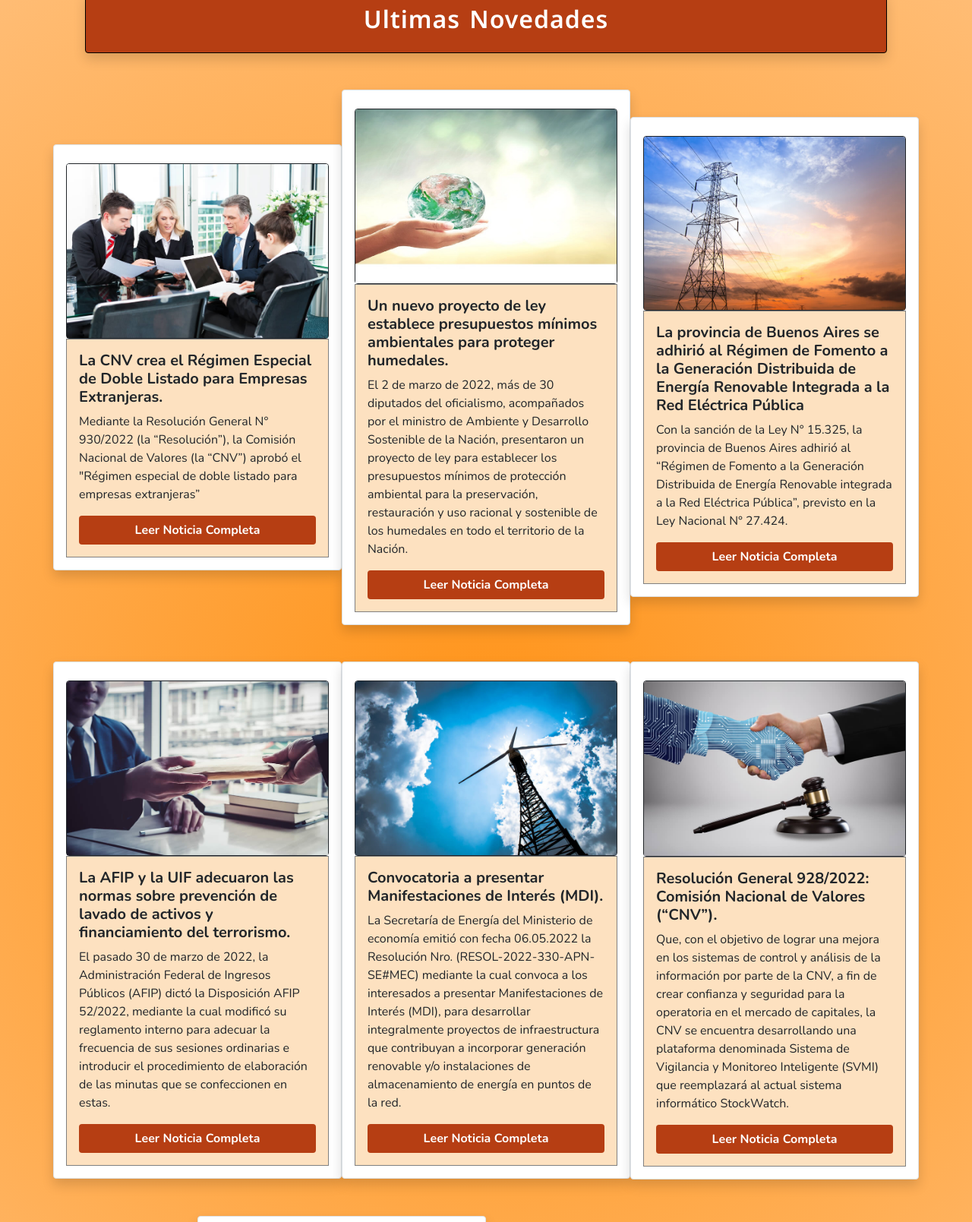
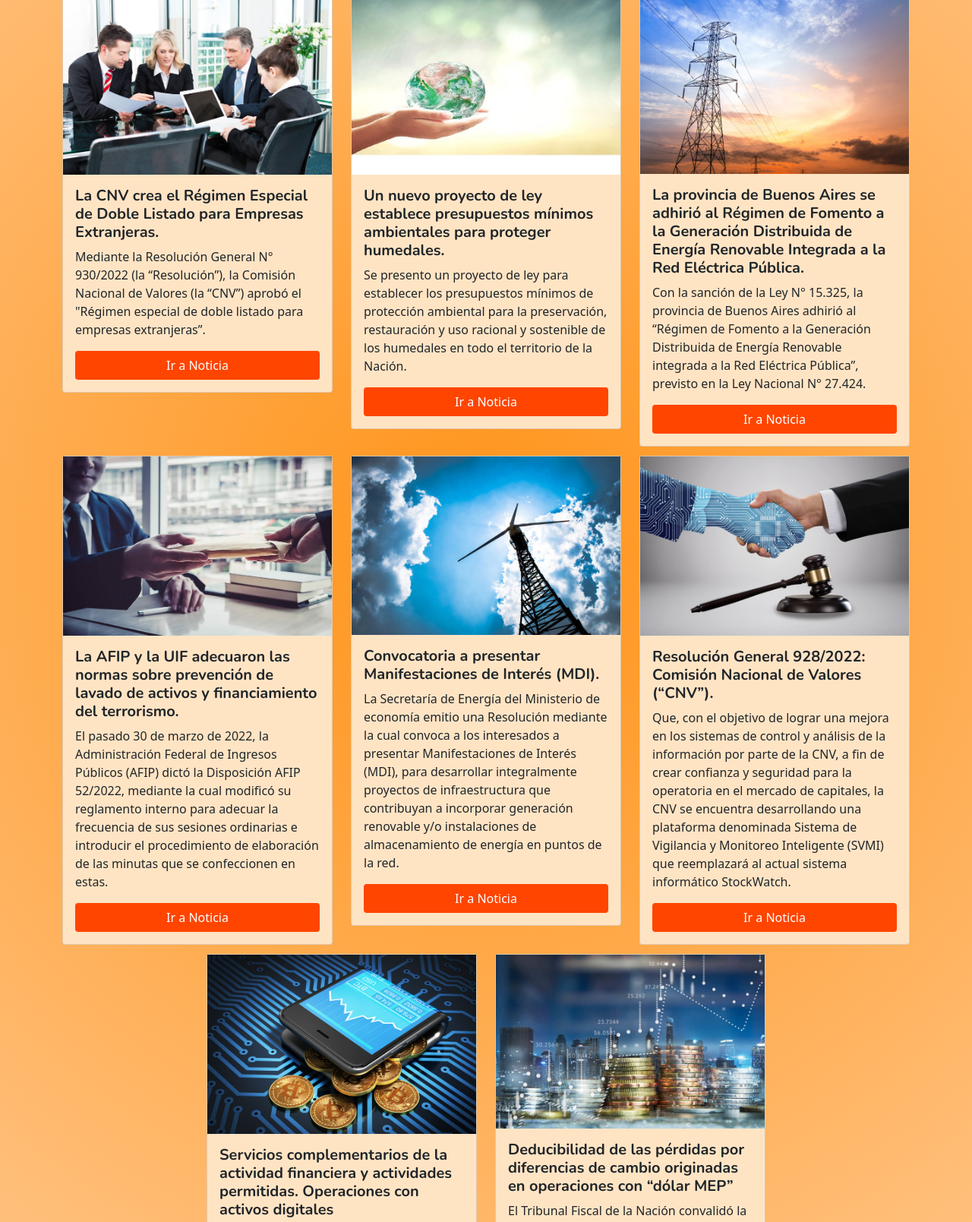
Before and after one commit to matias-kreig/Legal-Digital-Kreig, a website: page index.html in a window 1280 px wide. Shown: the part 501-2110 px from the top of the page at 76% size. Drawn offline with nearby package versions, Linux system fonts and the light colour scheme; a web font is replaced by a local one.

Commit message:
ordenando noticias

```diff
--- a/index.html
+++ b/index.html
@@ -99,103 +99,90 @@
                 </div>
             </div>
 
-            <div class="container">
-                <div class="shadow p-3 mb-5 rounded tituloIndexNovedades">
-                    <h2> <b>Ultimas Novedades </b></h2>
+            <div class="container noticiasIndex">
+                <div class="row ">
+                    <div class="col-12 col-lg-4 col-md-6 mt-1 mb-2">
+                        <div class="card noticiasIndexCard" >
+                            <img src="./Imagenes/Imagen Noticia 1.jpg" class="img-fluid" alt="Imagen de Noticias N°1">
+                            <div class="card-body">
+                              <h5 class="card-title "><b>La CNV crea el Régimen Especial de Doble Listado para Empresas Extranjeras.</b> </h5>
+                              <p class="card-text">Mediante la Resolución General N° 930/2022 (la “Resolución”), la Comisión Nacional de Valores (la “CNV”) aprobó el "Régimen especial de doble listado para empresas extranjeras”.</p>
+                              <a href="./paginas/noticias-uno.html" class="btn  d-flex justify-content-center">Ir a Noticia</a>
                             </div>
                         </div>
-
-            <div class="container noticiasMain  ">
-                <div class="row d-flex justify-content-center d-flex align-items-center">
-                    <div class="col-11 col-sm-6 col-md-6 col-lg-4 col-xl-4 border p-3 mb-2 bg-light text-dark shadow p-3 mb-5 bg-white rounded  ">
-                        <div class="card border border-dark w-100 mt-2 ">
-                            <img class="card-img-top " src="./Imagenes/Imagen Noticia 1.jpg" alt="Card image cap">
                     </div>
-                        <div class="card-body divNoticiasIndex">
-                            <h5 class="card-title text-start">La CNV crea el Régimen Especial de Doble Listado para Empresas Extranjeras.
-                            </h5>
-                            <p class="card-text text-start">Mediante la Resolución General N° 930/2022 (la “Resolución”), la Comisión Nacional de Valores (la “CNV”) aprobó el "Régimen especial de doble listado para empresas extranjeras”</p>
-                            <a href="./paginas/noticias-uno.html" class="btn text-white botonNot">Leer Noticia Completa</a>
+                    <div class="col-12 col-lg-4 col-md-6 mt-1 mb-2">
+                        <div class="card noticiasIndexCard">
+                            <img src="./Imagenes/Imagen Noticia 2.jpg" class="img-fluid" alt="Imagen de Noticias N°2">
+                            <div class="card-body">
+                              <h5 class="card-title"><b>Un nuevo proyecto de ley establece presupuestos mínimos ambientales para proteger humedales.</b> </h5>
+                              <p class="card-text">Se presento un proyecto de ley para establecer los presupuestos mínimos de protección ambiental para la preservación, restauración y uso racional y sostenible de los humedales en todo el territorio de la Nación.</p>
+                              <a href="./paginas/noticias-dos.html" class="btn  d-flex justify-content-center">Ir a Noticia</a>
                             </div>
                         </div>
-                        <div class="col-11 col-sm-6 col-md-6 col-lg-4 col-xl-4 border p-3 mb-2 bg-light text-dark shadow p-3 mb-5 bg-white rounded">
-                            <div class="card border border-dark w-100 mt-2 ">
-                                <img class="card-img-top " src="./Imagenes/Imagen Noticia 2.jpg" alt="Card image cap">
                     </div>
-                            <div class="card-body divNoticiasIndex">
-                                <h5 class="card-title text-start">Un nuevo proyecto de ley establece presupuestos mínimos ambientales para proteger humedales.</h5>
-                                <p class="card-text text-start">El 2 de marzo de 2022, más de 30 diputados del oficialismo, acompañados por el ministro de Ambiente y Desarrollo Sostenible de la Nación, presentaron un proyecto de ley para establecer los presupuestos mínimos de protección ambiental para la preservación, restauración y uso racional y sostenible de los humedales en todo el territorio de la Nación.</p>
-                                <a href="./paginas/noticias-dos.html" class="btn text-white botonNot">Leer Noticia Completa</a>
+                    <div class="col-12 col-lg-4 col-md-12 mt-1 mb-2">
+                        <div class="card noticiasIndexCard">
+                            <img src="./Imagenes/Imagen Noticia 3.jpg" class="img-fluid" alt="Imagen de Noticias N°3">
+                            <div class="card-body">
+                              <h5 class="card-title"><b>La provincia de Buenos Aires se adhirió al Régimen de Fomento a la Generación Distribuida de Energía Renovable Integrada a la Red Eléctrica Pública.</b> </h5>
+                              <p class="card-text">Con la sanción de la Ley N° 15.325, la provincia de Buenos Aires adhirió al “Régimen de Fomento a la Generación Distribuida de Energía Renovable integrada a la Red Eléctrica Pública”, previsto en la Ley Nacional N° 27.424.</p>
+                              <a href="./paginas/noticias-tres.html" class="btn  d-flex justify-content-center">Ir a Noticia</a>
                             </div>
                         </div>
-
-
-
-                        <div class="col-11 col-sm-6 col-md-6 col-lg-4 col-xl-4 border p-3 mb-2 bg-light text-dark shadow p-3 mb-5 bg-white rounded">
-                            <div class="card border border-dark w-100 mt-2 ">
-                                <img class="card-img-top" src="./Imagenes/Imagen Noticia 3.jpg" alt="Card image cap">
-                            </div>
-                            <div class="card-body divNoticiasIndex  ">
-                                <h5 class="card-title text-start">La provincia de Buenos Aires se adhirió al Régimen de Fomento a la Generación Distribuida de Energía Renovable Integrada a la Red Eléctrica Pública</h5>
-                                <p class="card-text text-start">Con la sanción de la Ley N° 15.325, la provincia de Buenos Aires adhirió al “Régimen de Fomento a la Generación Distribuida de Energía Renovable integrada a la Red Eléctrica Pública”, previsto en la Ley Nacional N° 27.424.</p>
-                                    <a href="./paginas/noticias-tres.html" class="btn text-white botonNot">Leer Noticia Completa</a>
                     </div>
                 </div>
-
-                        <div class="col-11 col-sm-6 col-md-6 col-lg-4 col-xl-4 border p-3 mb-2 bg-light text-dark shadow p-3 mb-5 bg-white rounded">
-                            <div class="card border border-dark w-100 mt-2 ">
-                                <img class="card-img-top" src="./Imagenes/Imagen Noticia 4.jpg" alt="Card image cap">
-                            </div>
-                            <div class="card-body divNoticiasIndex">
-                                <h5 class="card-title text-start">La AFIP y la UIF adecuaron las normas sobre prevención de lavado de activos y financiamiento del terrorismo.</h5>
-                                <p class="card-text text-start">El pasado 30 de marzo de 2022, la Administración Federal de Ingresos Públicos (AFIP) dictó la Disposición AFIP 52/2022, mediante la cual modificó su reglamento interno para adecuar la frecuencia de sus sesiones ordinarias e introducir el procedimiento de elaboración de las minutas que se confeccionen en estas.</p>
-                                <a href="./paginas/noticias-cuatro.html" class="btn text-white botonNot">Leer Noticia Completa</a>
+                <div class="row">
+                    <div class="col-12 col-lg-4 col-md-6 mt-1 mb-2">
+                        <div class="card noticiasIndexCard">
+                            <img src="./Imagenes/Imagen Noticia 4.jpg" class="img-fluid" alt="Imagen de Noticias N°4">
+                            <div class="card-body">
+                              <h5 class="card-title"><b>La AFIP y la UIF adecuaron las normas sobre prevención de lavado de activos y financiamiento del terrorismo.</b> </h5>
+                              <p class="card-text">El pasado 30 de marzo de 2022, la Administración Federal de Ingresos Públicos (AFIP) dictó la Disposición AFIP 52/2022, mediante la cual modificó su reglamento interno para adecuar la frecuencia de sus sesiones ordinarias e introducir el procedimiento de elaboración de las minutas que se confeccionen en estas.</p>
+                              <a href="./paginas/noticias-cuatro.html" class="btn  d-flex justify-content-center">Ir a Noticia</a>
                             </div>
                         </div>
-
-                        <div class="col-11 col-sm-6 col-md-6 col-lg-4 col-xl-4 border p-3 mb-2 bg-light text-dark shadow p-3 mb-5 bg-white rounded">
-                            <div class="card border border-dark w-100 mt-2 ">
-                                <img class="card-img-top" src="./Imagenes/Imagen Noticia 5.jpg" alt="Card image cap">
                     </div>
-                            <div class="card-body divNoticiasIndex ">
-                                <h5 class="card-title text-start">Convocatoria a presentar Manifestaciones de Interés (MDI).</h5>
-                                <p class="card-text text-start">La Secretaría de Energía del Ministerio de economía emitió con fecha 06.05.2022 la Resolución Nro. (RESOL-2022-330-APN-SE#MEC) mediante la cual convoca a los interesados a presentar Manifestaciones de Interés (MDI), para desarrollar integralmente proyectos de infraestructura que contribuyan a incorporar generación renovable y/o instalaciones de almacenamiento de energía en puntos de la red.
-                                </p>
-                                <a href="./paginas/noticias-cinco.html" class="btn text-white botonNot">Leer Noticia Completa</a>
+                    <div class="col-12 col-lg-4 col-md-6 mt-1 mb-2">
+                        <div class="card noticiasIndexCard">
+                            <img src="./Imagenes/Imagen Noticia 5.jpg" class="img-fluid" alt="Imagen de Noticias N°5">
+                            <div class="card-body">
+                              <h5 class="card-title"><b>Convocatoria a presentar Manifestaciones de Interés (MDI).</b> </h5>
+                              <p class="card-text">La Secretaría de Energía del Ministerio de economía emitio una Resolución mediante la cual convoca a los interesados a presentar Manifestaciones de Interés (MDI), para desarrollar integralmente proyectos de infraestructura que contribuyan a incorporar generación renovable y/o instalaciones de almacenamiento de energía en puntos de la red.</p>
+                              <a href="./paginas/noticias-cinco.html" class="btn  d-flex justify-content-center">Ir a Noticia</a>
                             </div>
                         </div>
-
-                        <div class="col-11 col-sm-6 col-md-6 col-lg-4 col-xl-4 border p-3 mb-2 bg-light text-dark shadow p-3 mb-5 bg-white rounded">
-                            <div class="card border border-dark w-100 mt-2 ">
-                                <img class="card-img-top" src="./Imagenes/Imagen Noticia 6.jpg" alt="Card image cap">
                     </div>
-                            <div class="card-body divNoticiasIndex">
-                                <h5 class="card-title text-start">Resolución General 928/2022: Comisión Nacional de Valores (“CNV”).</h5>
-                                <p class="card-text text-start">Que, con el objetivo de lograr una mejora en  los sistemas de control y análisis de la información por parte de la CNV, a fin de crear confianza y seguridad para la operatoria en el mercado de capitales, la CNV se encuentra desarrollando una plataforma denominada Sistema de Vigilancia y Monitoreo Inteligente (SVMI) que reemplazará al actual sistema informático StockWatch.</p>
-                                <a href="./paginas/noticias-seis.html" class="btn text-white botonNot">Leer Noticia Completa</a>
+                    <div class="col-12 col-lg-4 col-md-12 mt-1 mb-2">
+                        <div class="card noticiasIndexCard">
+                            <img src="./Imagenes/Imagen Noticia 6.jpg" class="img-fluid" alt="Imagen de Noticias N°6">
+                            <div class="card-body">
+                              <h5 class="card-title"><b>Resolución General 928/2022: Comisión Nacional de Valores (“CNV”).</b> </h5>
+                              <p class="card-text">Que, con el objetivo de lograr una mejora en  los sistemas de control y análisis de la información por parte de la CNV, a fin de crear confianza y seguridad para la operatoria en el mercado de capitales, la CNV se encuentra desarrollando una plataforma denominada Sistema de Vigilancia y Monitoreo Inteligente (SVMI) que reemplazará al actual sistema informático StockWatch.</p>
+                              <a href="./paginas/noticias-seis.html" class="btn d-flex justify-content-center">Ir a Noticia</a>
                             </div>
                         </div>
-
-                        <div class="col-11 col-sm-6 col-md-6 col-lg-4 col-xl-4 border p-3 mb-2 bg-light text-dark shadow p-3 mb-5 bg-white rounded">
-                            <div class="card border border-dark w-100 mt-2 ">
-                                <img class="card-img-top" src="./Imagenes/Imagen Noticia 7.jpg" alt="Card image cap">
-                            </div>
-                            <div class="card-body divNoticiasIndex">
-                                <h5 class="card-title text-start">Servicios complementarios de la actividad financiera y actividades permitidas. Operaciones con activos digitales</h5>
-                                <p class="card-text text-start">A través de la Comunicación “A” 7506, del 5 de mayo de 2022, el Banco Central de la República Argentina (“BCRA”) dispuso que las entidades financieras no podrán operar, ni facilitar a sus clientes, la operación con activos digitales, incluyendo criptoactivos y activos, cuyos rendimientos se encuentren vinculados a las variaciones de las cotizaciones de criptoactivos, siempre que estos no estén autorizados por una autoridad reguladora nacional competente ni por el BCRA.
-                                </p>
-                                <a href="./paginas/noticias-siete.html" class="btn text-white botonNot">Leer Noticia Completa</a>
                     </div>
                 </div>
-
-                        <div class="col-11 col-sm-6 col-md-6 col-lg-4 col-xl-4 border p-3 mb-2 bg-light text-dark shadow p-3 mb-5 bg-white rounded">
-                            <div class="card border border-dark w-100 mt-2 ">
-                                <img class="card-img-top" src="./Imagenes/Imagen Noticia 8.jpg" alt="Card image cap">
+                <div class="row d-flex justify-content-center">
+                    <div class="col-12 col-lg-4 col-md-6 mt-1 mb-2">
+                        <div class="card noticiasIndexCard">
+                            <img src="./Imagenes/Imagen Noticia 7.jpg" class="img-fluid" alt="Imagen de Noticias N°7">
+                            <div class="card-body">
+                              <h5 class="card-title"><b> Servicios complementarios de la actividad financiera y actividades permitidas. Operaciones con activos digitales</b></h5>
+                              <p class="card-text">A través de la Comunicación “A” 7506, del 5 de mayo de 2022, el Banco Central de la República Argentina (“BCRA”) dispuso que las entidades financieras no podrán operar, ni facilitar a sus clientes, la operación con activos digitales, incluyendo criptoactivos y activos.</p>
+                              <a href="./paginas/noticias-siete.html" class="btn d-flex justify-content-center">Ir a Noticia</a>
                             </div>
-                            <div class="card-body divNoticiasIndex">
-                                <h5 class="card-title text-start">Deducibilidad de las pérdidas por diferencias de cambio originadas en operaciones con “dólar MEP”</h5>
-                                <p class="card-text text-start">El Tribunal Fiscal de la Nación convalidó la deducibilidad de pérdidas contables generadas por las diferencias de cambio negativas originadas en la compra de dólares mediante operaciones con “dólar MEP”, esto es, la compra de títulos públicos en pesos argentinos y su posterior venta en dólares estadounidenses.</p>
-                                <a href="./paginas/noticias-ocho.html" class="btn text-white botonNot ">Leer Noticia Completa</a>
+                        </div>
+                    </div>
+                    <div class="col-12 col-lg-4 col-md-6 mt-1 mb-2">
+                        <div class="card noticiasIndexCard">
+                            <img src="./Imagenes/Imagen Noticia 8.jpg" class="img-fluid" alt="Imagen de Noticias N°8">
+                            <div class="card-body">
+                              <h5 class="card-title"><b> Deducibilidad de las pérdidas por diferencias de cambio originadas en operaciones con “dólar MEP”</b></h5>
+                              <p class="card-text">El Tribunal Fiscal de la Nación convalidó la deducibilidad de pérdidas contables generadas por las diferencias de cambio negativas originadas en la compra de dólares mediante operaciones con “dólar MEP”, esto es, la compra de títulos públicos en pesos argentinos y su posterior venta en dólares estadounidenses.</p>
+                              <a href="./paginas/noticias-ocho.html" class="btn d-flex justify-content-center">Ir a Noticia</a>
+                            </div>
                         </div>
                     </div>
                 </div>
--- a/scss/components/_index.scss
+++ b/scss/components/_index.scss
@@ -22,6 +22,24 @@
         letter-spacing: 1px;
         word-spacing: 3px;
     }
+   .noticiasIndex{
+       .noticiasIndexCard{
+           width: auto;
+           height: auto;
+           background-color: bisque;
+        .card-title{
+            font-family: 'Nunito', sans-serif;
+        }
+        .btn{
+        background-color: orangered;
+        color: white;
+        }
+        }
+
+
+
+    }
+
     .noticiasMain{
         @extend %flex-center;
         margin: auto;
@@ -44,6 +62,8 @@
             font-family: 'Nunito', sans-serif;
         }
 
+
+
         .btn{
            @extend %flex-center;
         }
@@ -59,4 +79,5 @@
         }
 
     }
+
 }
```
Also changed, not shown: paginas/novedades.html (+65 -67 lines), css/main.css. Lines whose indentation alone changed are shown as unchanged.
